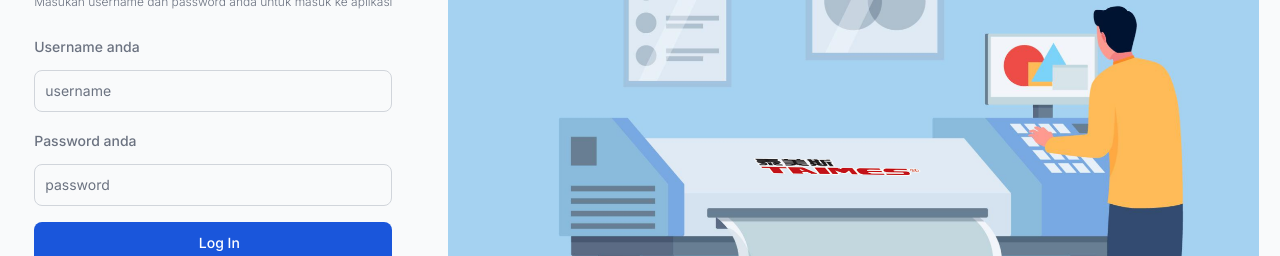
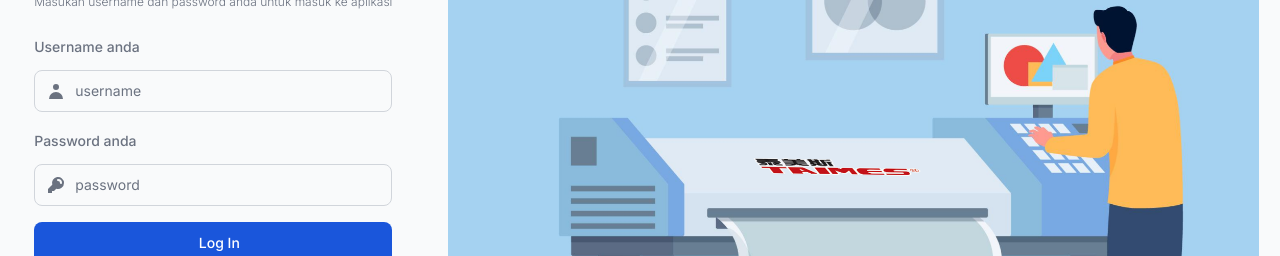
Before and after one commit to izhal27/orderan-db, a Next.js app in the folder frontend/: page /auth/signin in a window 1280 px wide. Shown: the part 276-532 px from the top of the page. Built offline with nearby package versions, Linux system fonts and the light colour scheme.

Commit message:
add icon to input text

```diff
--- a/frontend/app/auth/signin/_components/SigninForm.tsx
+++ b/frontend/app/auth/signin/_components/SigninForm.tsx
@@ -8,6 +8,7 @@ import { Button, Label, Spinner, TextInput } from "flowbite-react";
 import { zodResolver } from "@hookform/resolvers/zod";
 import { loginSchema } from "@/schemas/schemas";
 import { LoginFormData } from "@/constants/formTypes";
+import { HiKey, HiUser } from "react-icons/hi";
 
 export default function SigninForm() {
   const router = useRouter();
@@ -42,14 +43,14 @@ export default function SigninForm() {
         <div className="mb-2 block">
           <Label htmlFor="username" value="Username anda" className="text-gray-500 dark:text-gray-400" />
         </div>
-        <TextInput {...register('username')} id="username" type="text" placeholder="username" />
+        <TextInput {...register('username')} id="username" type="text" placeholder="username" icon={HiUser} />
         {errors.username && <p className="mt-2 text-sm font-light text-red-500">{errors.username.message}</p>}
       </div>
       <div className="flex flex-col gap-y-1">
         <div className="mb-2 block">
           <Label htmlFor="password" value="Password anda" className="text-gray-500 dark:text-gray-400" />
         </div>
-        <TextInput {...register('password')} id="password" type="password" placeholder="password" />
+        <TextInput {...register('password')} id="password" type="password" placeholder="password" icon={HiKey} />
         {errors.password && <p className="mt-2 text-sm font-light text-red-500">{errors.password.message}</p>}
         {error && <p className="mt-2 text-sm font-light text-red-500">{error}</p>}
       </div>
```
